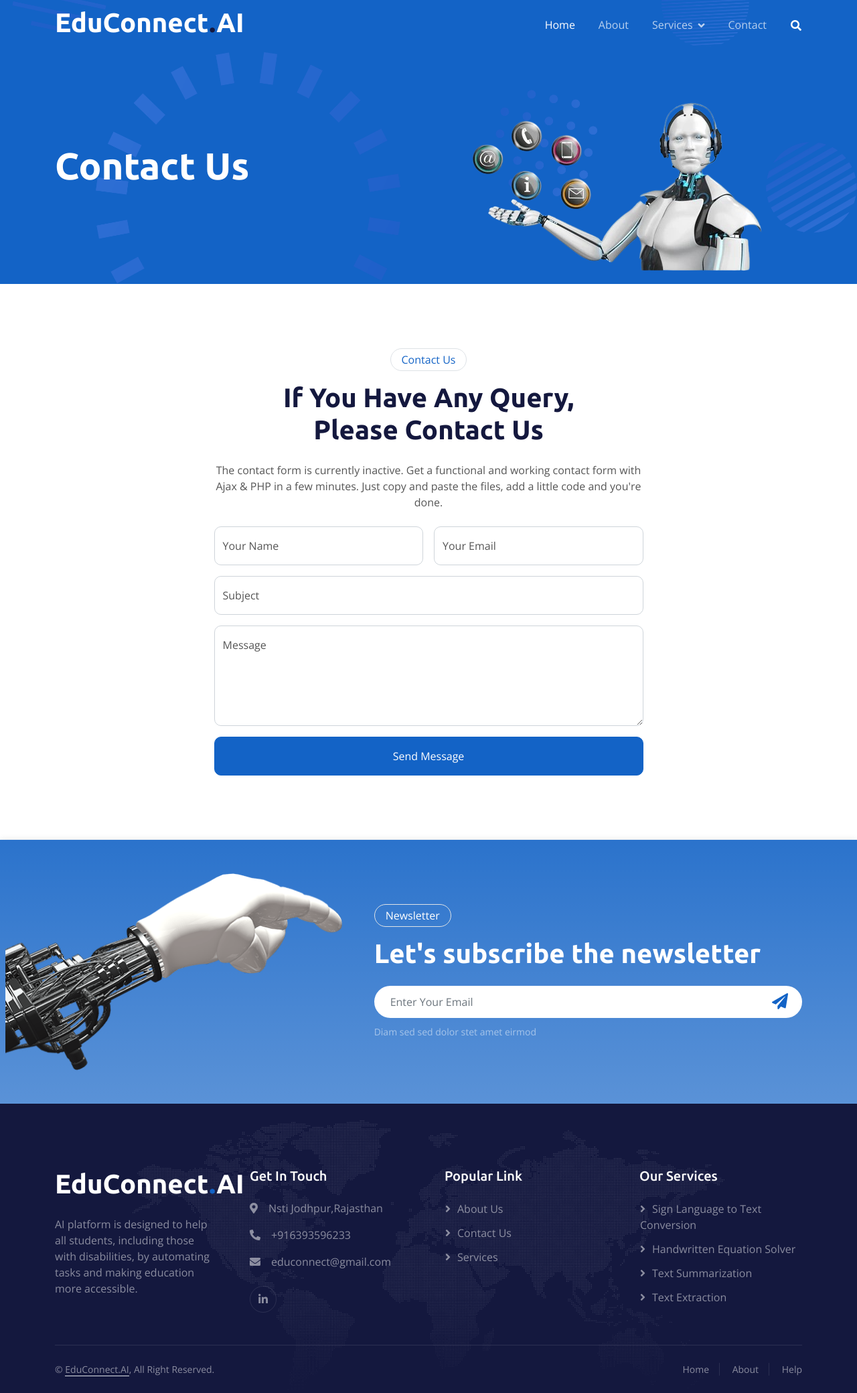
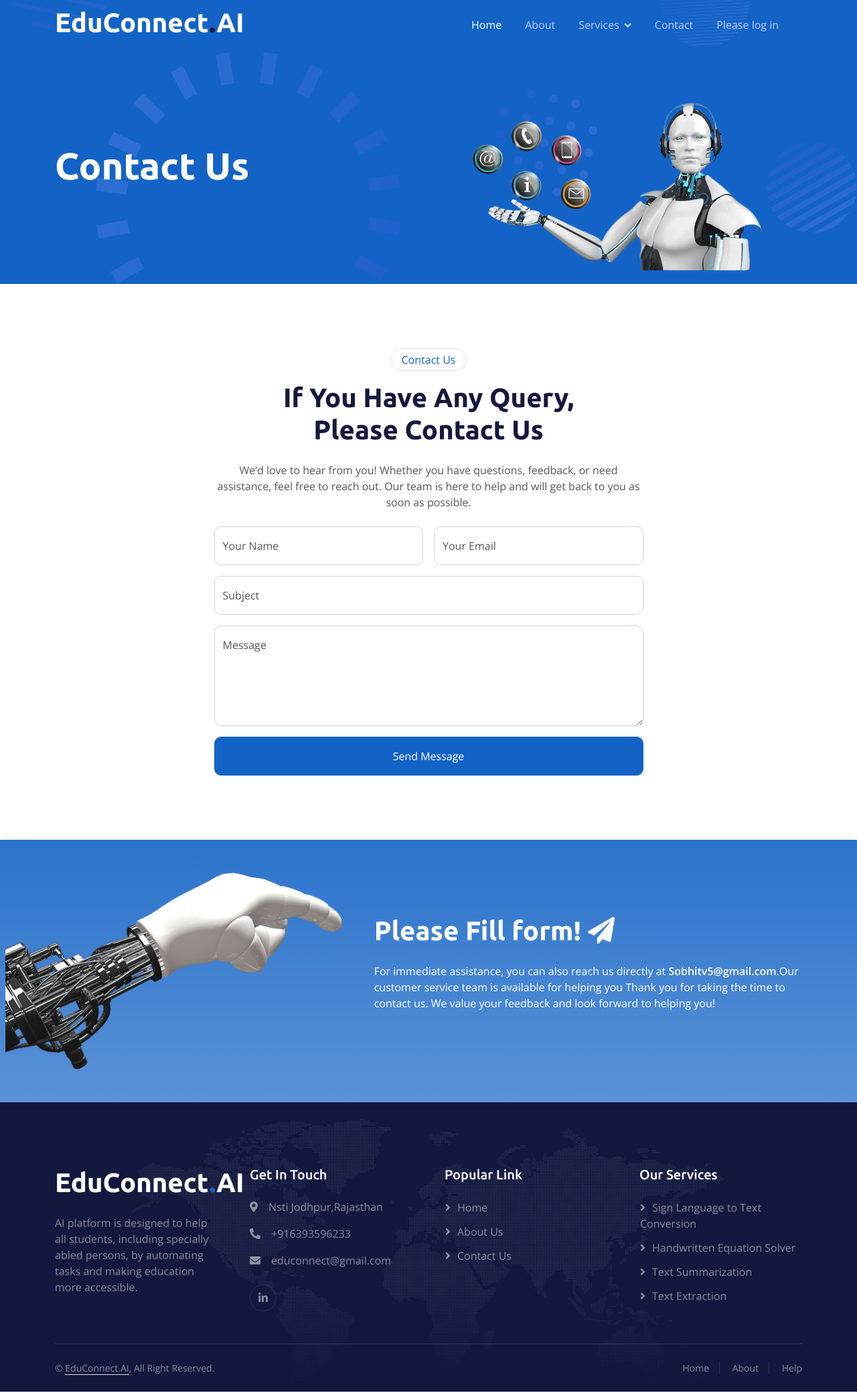
Before and after one commit to Shubhangi-vyas/Educonnect.Ai, a Flask app: page /contact in a window 1280 px wide. Shown: the whole page at 67% size. Run offline with Flask 3, Linux system fonts and the light colour scheme; some libraries are stand-ins or nearby versions.

Commit message:
Update contact.html

```diff
--- a/templates/contact.html
+++ b/templates/contact.html
@@ -49,7 +49,7 @@
     <div class="container-fluid sticky-top">
         <div class="container">
             <nav class="navbar navbar-expand-lg navbar-dark p-0">
-                <a href="/" class="navbar-brand">
+                <a href="/index" class="navbar-brand">
                     <h1 class="text-white">EduConnect<span class="text-dark">.</span>AI</h1>
                 </a>
                 <button type="button" class="navbar-toggler ms-auto me-0" data-bs-toggle="collapse"
@@ -58,7 +58,7 @@
                 </button>
                 <div class="collapse navbar-collapse" id="navbarCollapse">
                     <div class="navbar-nav ms-auto">
-                        <a href="/" class="nav-item nav-link active">Home</a>
+                        <a href="/index" class="nav-item nav-link active">Home</a>
                         <a href="/about" class="nav-item nav-link">About</a>
                         <!-- <a href="service.html" class="nav-item nav-link">Services</a>
                         <a href="project.html" class="nav-item nav-link">Projects</a> -->
@@ -71,10 +71,21 @@
                                 <a href="/textsum" class="dropdown-item">Text Summarization</a>
                             </div>
                         </div>
-                        <a href="contact.html" class="nav-item nav-link">Contact</a>
+                        <a href="/contact" class="nav-item nav-link">Contact</a>
+                        <div class="nav-item dropdown username" >
+                            {% if session['username'] %}
+                            <a href="#" class="nav-link dropdown-toggle" data-bs-toggle="dropdown"><i class="fa fa-user"></i>
+                                Welcome, {{ session['username'] }}
+                            </a>
+                            <div class="dropdown-menu bg-light mt-2">
+                                <a href="/logout" class="dropdown-item">Logout</a>
+                            </div>
+                            {% else %}
+                            <a href="/login" class="nav-link">Please log in</a>
+                            {% endif %}
+                        </div>
                     </div>
-                    <butaton type="button" class="btn text-white p-0 d-none d-lg-block" data-bs-toggle="modal"
-                        data-bs-target="#searchModal"><i class="fa fa-search"></i></butaton>
+
                 </div>
             </nav>
         </div>
@@ -128,24 +139,24 @@
             </div>
             <div class="row justify-content-center">
                 <div class="col-lg-7">
-                    <p class="text-center mb-4">The contact form is currently inactive. Get a functional and working contact form with Ajax & PHP in a few minutes. Just copy and paste the files, add a little code and you're done.
-                        <form action="{{ url_for('contact') }}" method="POST">
+                    <p class="text-center mb-4">We’d love to hear from you! Whether you have questions, feedback, or need assistance, feel free to reach out. Our team is here to help and will get back to you as soon as possible.
+                        <form action="/contact" method="post">
                             <div class="row g-3">
                                 <div class="col-md-6">
                                     <div class="form-floating">
-                                        <input type="text" name="name" required class="form-control" id="name" placeholder="Your Name">
+                                        <input type="text" name="name" required class="form-control" id="name" placeholder="Your Name" required>
                                         <label for="name">Your Name</label>
                                     </div>
                                 </div>
                                 <div class="col-md-6">
                                     <div class="form-floating">
-                                        <input type="email" class="form-control" name="email" id="email" placeholder="Your Email">
+                                        <input type="email" class="form-control" name="email" id="email" placeholder="Your Email" required>
                                         <label for="email">Your Email</label>
                                     </div>
                                 </div>
                                 <div class="col-12">
                                     <div class="form-floating">
-                                        <input type="text" class="form-control" name="subject" id="subject" placeholder="Subject">
+                                        <input type="text" class="form-control" name="subject" id="subject" placeholder="Subject" required>
                                         <label for="subject">Subject</label>
                                     </div>
                                 </div>
@@ -178,15 +189,11 @@
 
                 </div>
                 <div class="col-md-7 py-5 newsletter-text wow fadeIn" data-wow-delay="0.5s">
-                    <div class="btn btn-sm border rounded-pill text-white px-3 mb-3">Newsletter</div>
-                    <h1 class="text-white mb-4">Let's subscribe the newsletter</h1>
-                    <div class="position-relative w-100 mt-3 mb-2">
-                        <input class="form-control border-0 rounded-pill w-100 ps-4 pe-5" type="text"
-                            placeholder="Enter Your Email" style="height: 48px;">
-                        <button type="button" class="btn shadow-none position-absolute top-0 end-0 mt-1 me-2"><i
-                                class="fa fa-paper-plane text-primary fs-4"></i></button>
+                    <h1 class="text-white mb-4">Please Fill form!<span><i class="fa fa-paper-plane" style="margin-left: 10px;"></i></span></h1>
+                    <div class=" mt-3 mb-2" style="color: white; display: flex;">
+                        <p>For immediate assistance, you can also reach us directly at <b>Sobhitv5@gmail.com</b>.Our customer service team is available for helping you
+                        Thank you for taking the time to contact us. We value your feedback and look forward to helping you!</p>
                     </div>
-                    <small class="text-white-50">Diam sed sed dolor stet amet eirmod</small>
                 </div>
             </div>
         </div>
@@ -201,7 +208,7 @@
                 <a href="index.html" class="d-inline-block mb-3">
                     <h1 class="text-white">EduConnect<span class="text-primary">.</span>AI</h1>
                 </a>
-                <p class="mb-0">AI platform is designed to help all students, including those with disabilities, by
+                <p class="mb-0">AI platform is designed to help all students, including specially abled persons, by
                     automating tasks and making education more accessible.</p>
             </div>
             <div class="col-md-6 col-lg-3 wow fadeIn" data-wow-delay="0.3s">
@@ -215,16 +222,17 @@
             </div>
             <div class="col-md-6 col-lg-3 wow fadeIn" data-wow-delay="0.5s">
                 <h5 class="text-white mb-4">Popular Link</h5>
-                <a class="btn btn-link" href="">About Us</a>
-                <a class="btn btn-link" href="">Contact Us</a>
-                <a class="btn btn-link" href="">Services</a>
+                <a class="btn btn-link" href="/index">Home</a>
+                <a class="btn btn-link" href="/about">About Us</a>
+                <a class="btn btn-link" href="/contact">Contact Us</a>
+
             </div>
             <div class="col-md-6 col-lg-3 wow fadeIn" data-wow-delay="0.7s">
                 <h5 class="text-white mb-4">Our Services</h5>
-                <a class="btn btn-link" href="">Sign Language to Text Conversion</a>
-                <a class="btn btn-link" href="">Handwritten Equation Solver</a>
-                <a class="btn btn-link" href="">Text Summarization</a>
-                <a class="btn btn-link" href="">Text Extraction</a>
+                <a class="btn btn-link" href="/signlang">Sign Language to Text Conversion</a>
+                <a class="btn btn-link" href="/equation">Handwritten Equation Solver</a>
+                <a class="btn btn-link" href="/textext">Text Summarization</a>
+                <a class="btn btn-link" href="/textsum">Text Extraction</a>
             </div>
         </div>
     </div>
```
